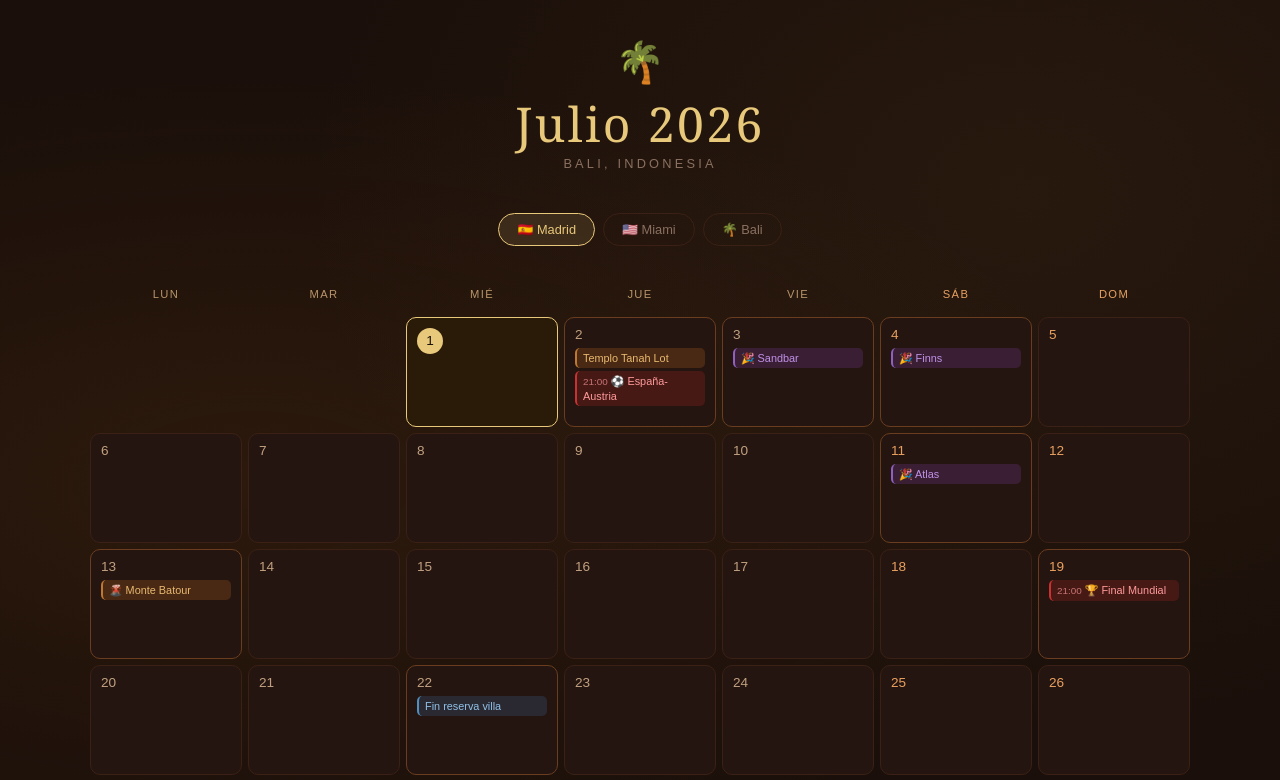
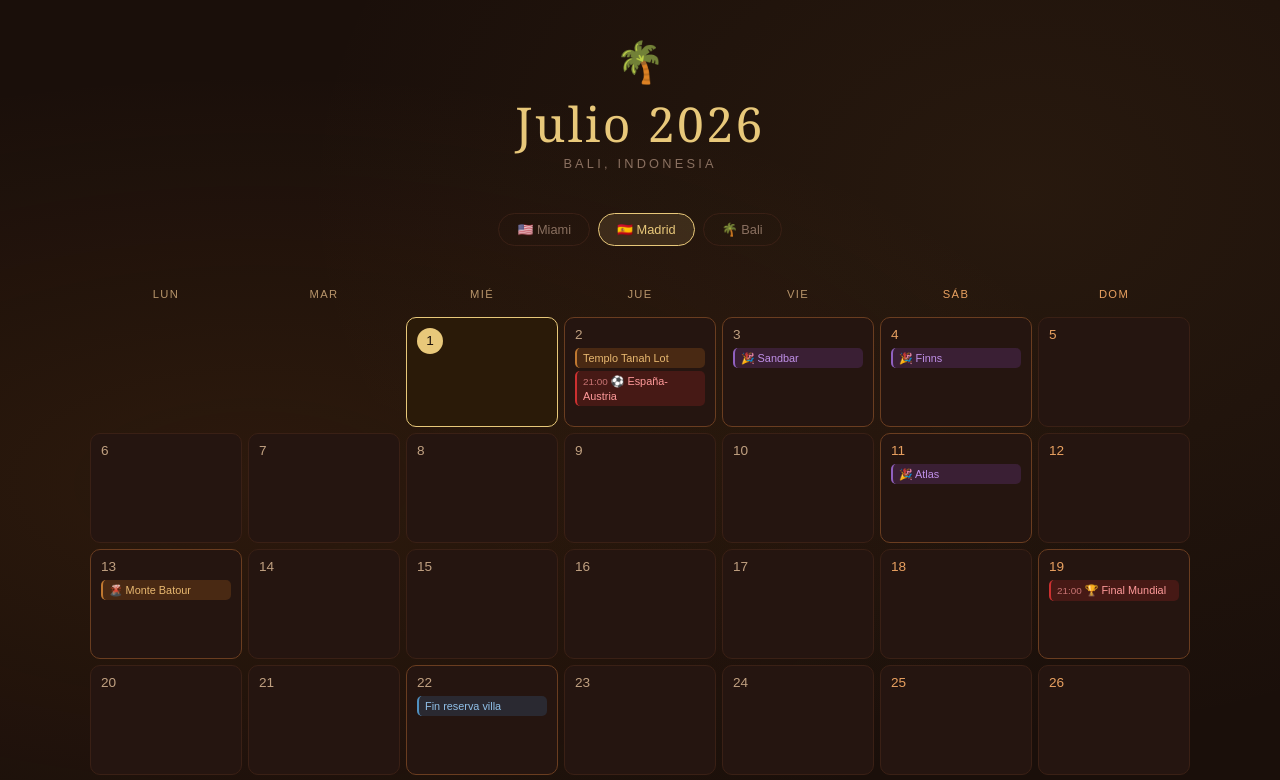
Before and after one commit to aroaarriaza/calendar-bali, a Next.js app: page / in a window 1280 px wide. Shown: the top 780 px of the page. Built offline with nearby package versions, Linux system fonts and the light colour scheme.

Commit message:
Reordena selector de zonas: Miami, Madrid, Bali

```diff
--- a/app/components/CalendarClient.tsx
+++ b/app/components/CalendarClient.tsx
@@ -143,7 +143,7 @@ export default function CalendarClient() {
 
       {/* Selector de zona horaria */}
       <div style={{ display: 'flex', gap: 8, justifyContent: 'center', marginBottom: 32 }}>
-        {(['Madrid', 'Miami', 'Bali'] as Timezone[]).map(tz => (
+        {(['Miami', 'Madrid', 'Bali'] as Timezone[]).map(tz => (
           <button
             key={tz}
             onClick={() => setTimezone(tz)}
```
